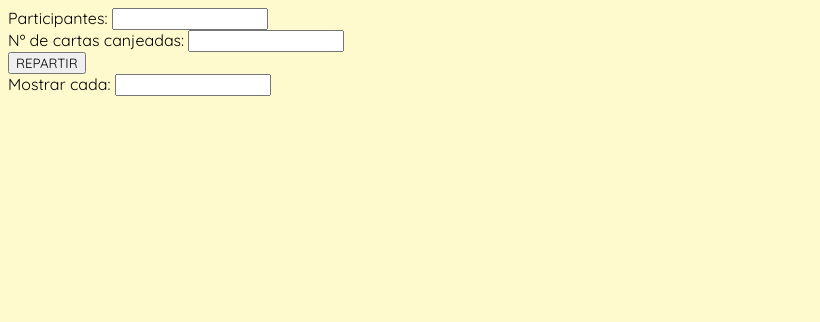
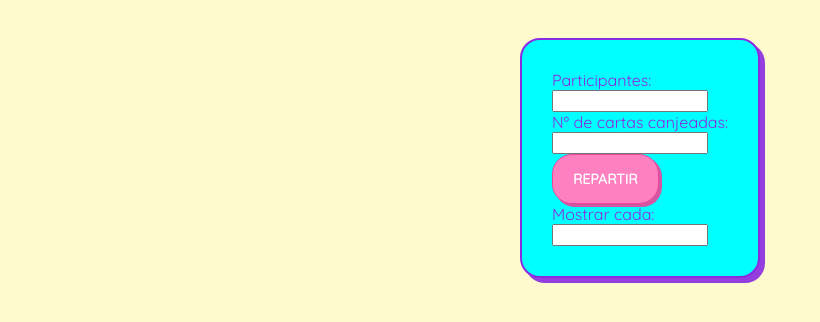
Before and after one commit to DrakZxho/repartidor-de-cofres, a plain HTML site: page index.html in a window 1280 px wide. Shown: the whole page, without its empty margins (0-820 px from the left). Drawn offline with Linux system fonts and the light colour scheme.

Commit message:
adicion de estilo

```diff
--- a/index.css
+++ b/index.css
@@ -3,12 +3,38 @@
 }
 body{
     background-color: lemonchiffon;
+    padding: 10px;
 }
-.conjunto{
+#conjunto{
+    color: blueviolet;
+    border: 2px solid blueviolet;
+    border-radius: 20px;
     width: fit-content;
     height: fit-content;
     background-color: aqua;
+    padding: 30px;
+    box-shadow: 5px 5px rgba(137, 43, 226, 0.9);
+    margin: 20px auto;
 }
-#boton{
-    border-radius: 2px;
+.boton{
+    border-radius: 20px;
+    background-color: #ff80c0;
+    border: 1px solid #eb4698;
+    color: white;
+    font-weight: bold;
+    padding: 15px 20px;
+    text-align: center;
+    text-decoration: none;
+    display: inline-block;
+    font-size: 14px;
+    box-shadow: 3px 3px #eb4699e5;
 }
+strong{
+    color: #eb4698;
+}
+table{
+    margin: 15px auto;
+    padding: 5px;
+    border: 2px solid blueviolet;
+    border-radius: 20px;
+}
--- a/index.html
+++ b/index.html
@@ -13,14 +13,14 @@
     <body>
         <div id="conjunto">
             <div id="formulario">
-                <label for="participantes">Participantes: </label>
+                <label for="participantes">Participantes: </label><br/>
                 <input type="text" name="participantes" id="participantes"><br/>
-                <label for="cofres">Nº de cartas canjeadas: </label>
+                <label for="cofres">Nº de cartas canjeadas: </label><br/>
                 <input type="number" name="cofres" id="cofres"><br/>
                 <input type="button" value="REPARTIR" id="repartir" class="boton" onclick="repartir();">
             </div>
             <div id="resultado">
-                <label for="intervalo">Mostrar cada: </label>
+                <label for="intervalo">Mostrar cada: </label><br/>
                 <input type="number" name="intervalo" id="intervalo">
             </div>
         </div>
```
